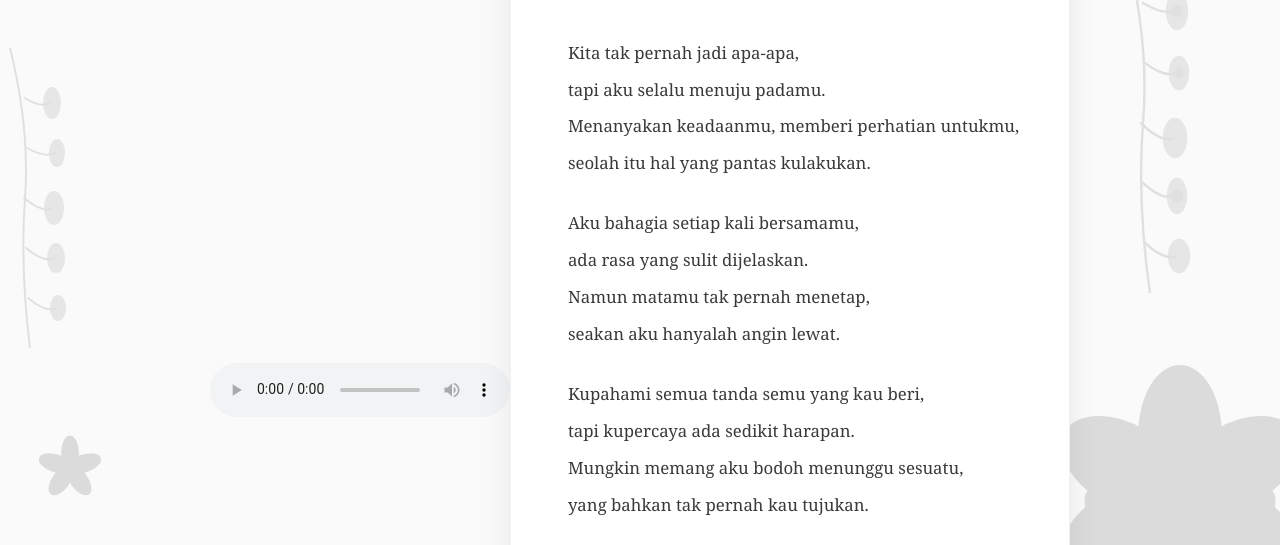
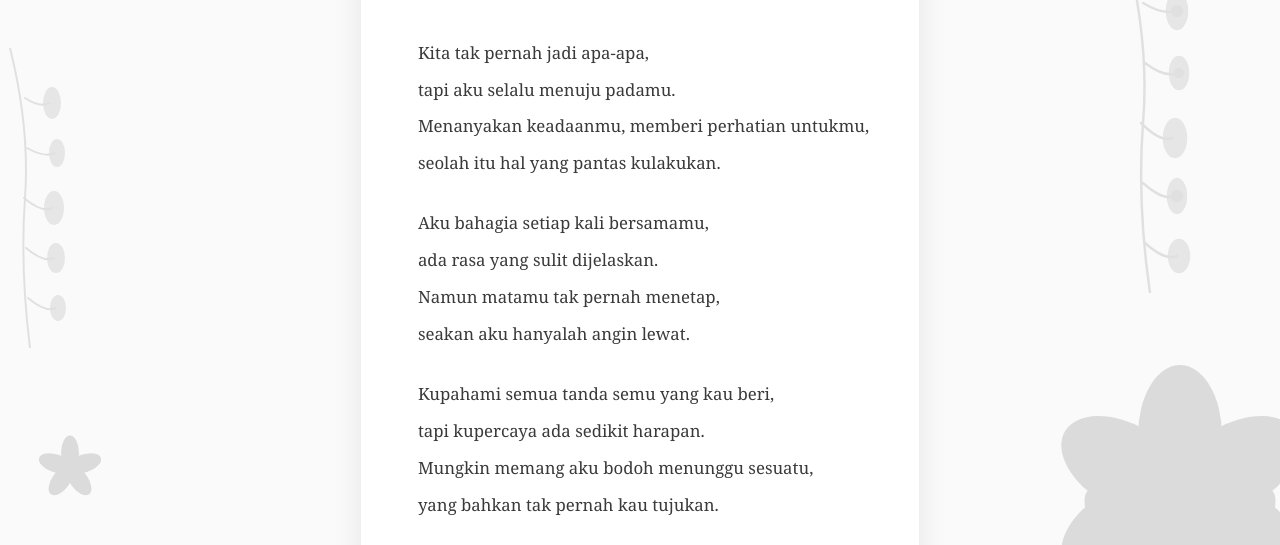
Before and after one commit to Pasya16/puisi, a plain HTML site: page index.html in a window 1280 px wide. Shown: the part 202-747 px from the top of the page. Drawn offline with Linux system fonts and the light colour scheme.

Commit message:
bismillah

```diff
--- a/index.html
+++ b/index.html
@@ -283,7 +283,7 @@
   </style>
 </head>
 <body>
-  <audio autoplay loop controls>
+  <audio autoplay loop>
   <source src="https://raw.githubusercontent.com/pasya16/puisi/main/afgan.mp3" type="audio/mpeg">
 </audio>
   <svg class="flower-top-left" viewBox="0 0 200 200" xmlns="http://www.w3.org/2000/svg">
```
